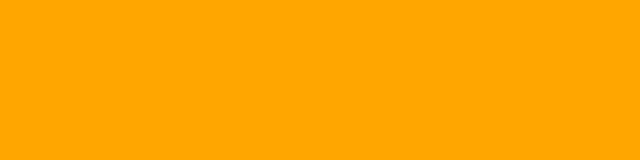
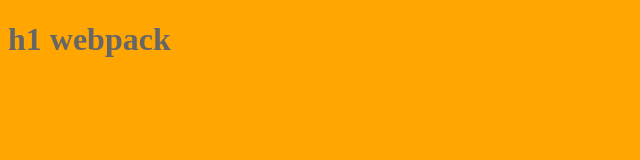
Before and after one commit to sexfat/webpack_ed101, a website built with webpack: page dist/index.html in a window 1280 px wide. Shown: the whole page, without its empty margins (0-640 px from the left). Built offline with Linux system fonts and the light colour scheme.

Commit message:
add  css

```diff
--- /dev/null
+++ b/src/header.css
@@ -0,0 +1,3 @@
+h1 {
+   color: #666
+}
--- a/src/index.js
+++ b/src/index.js
@@ -1,4 +1,5 @@
 import  "./style.css";
+import  "./header.css";
 
 var obj =  require('./cal');
 
```
Also changed, not shown: dist/index.html, dist/main.bundle.js.
